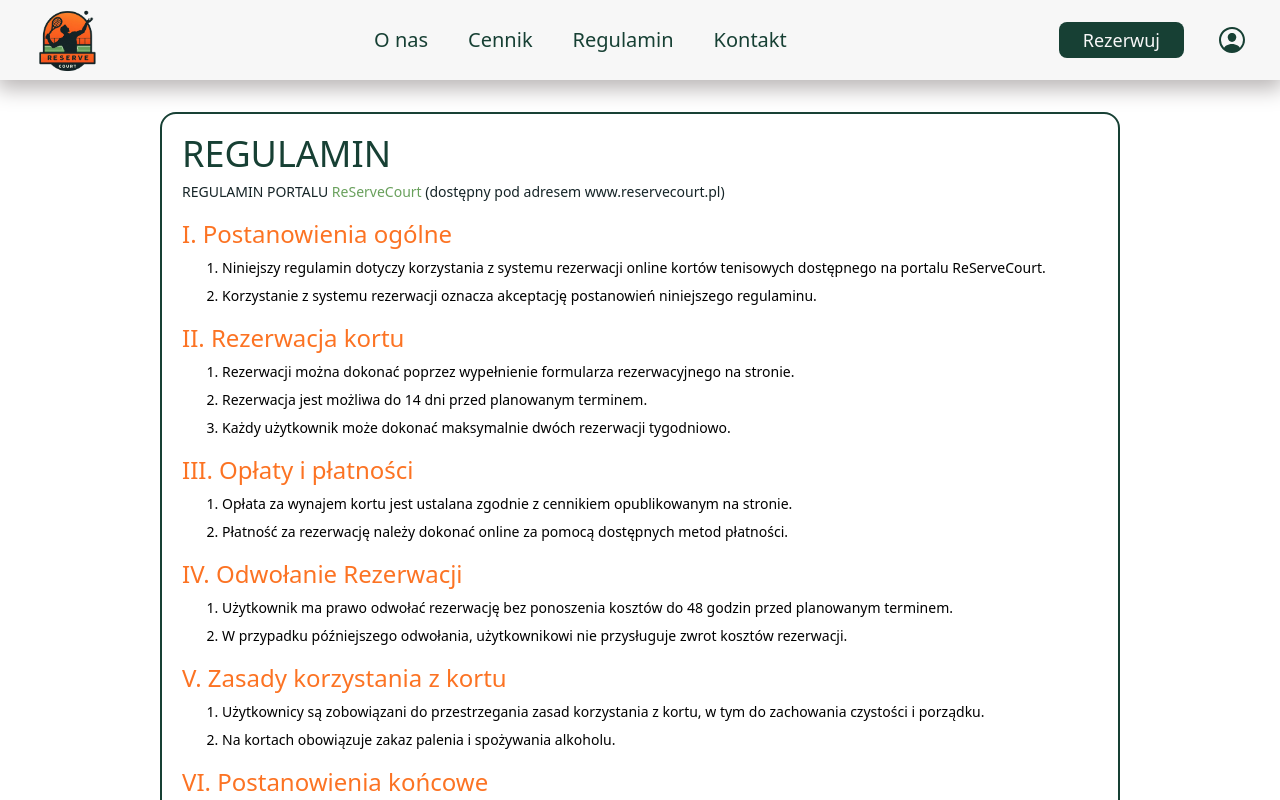
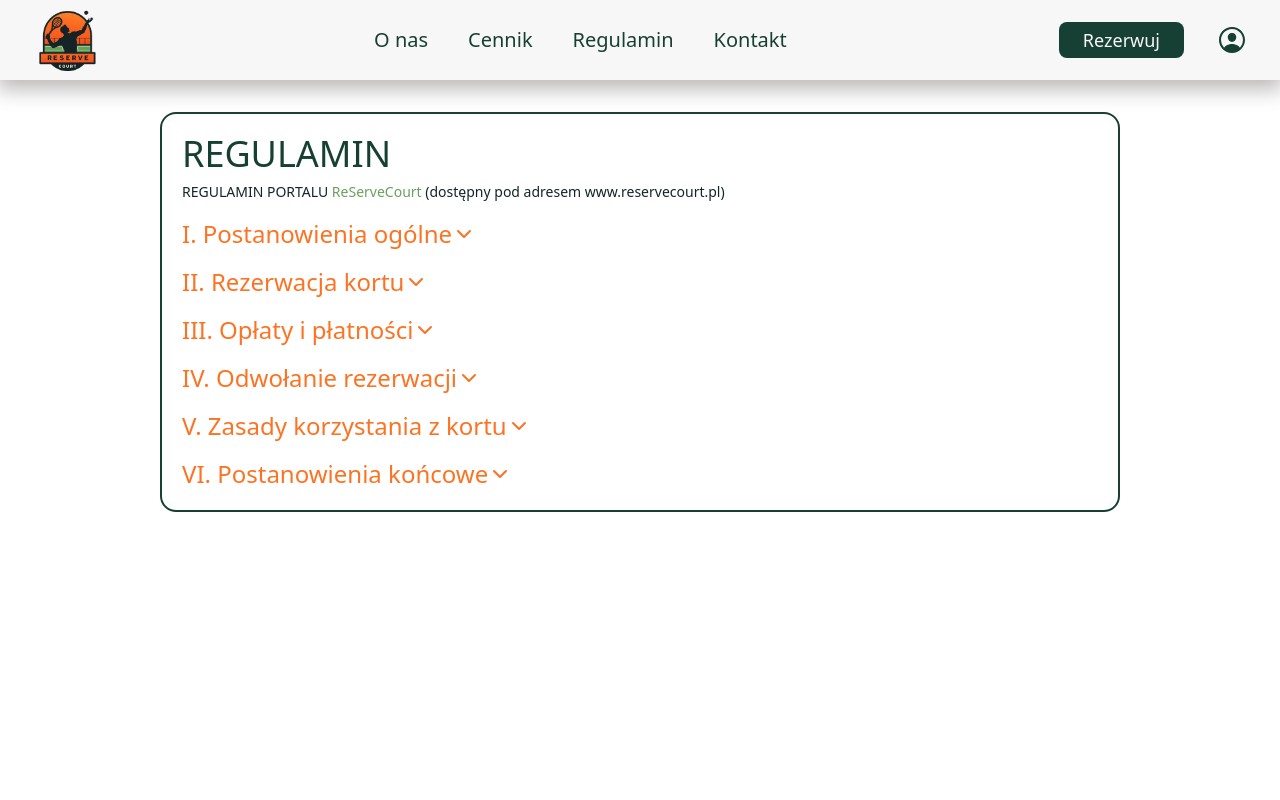
Before and after one commit to theImmortalCoders/reServeCourt_frontend, a Next.js app: page /rules in a window 1280 px wide. Shown: the top 800 px of the page. Built offline with nearby package versions, Linux system fonts and the light colour scheme.

Commit message:
refactor: #24 Drop-down lists

```diff
--- a/src/app/rules/page.tsx
+++ b/src/app/rules/page.tsx
@@ -1,6 +1,10 @@
+"use client";
+import { useState } from "react";
+import { FiChevronDown } from "react-icons/fi";
+
 function Point ({ children }: { children: React.ReactNode }) {
     return (
-        <h1 className="text-xl md:text-2xl text-mainOrange pt-2">{ children }</h1>
+        <span className="flex items-center text-base sm:text-xl md:text-2xl text-mainOrange pt-2 select-none">{ children }</span>
     )
 }
 
@@ -17,46 +21,66 @@ function Rule ({ children }: { children: React.ReactNode }) {
 }
 
 export default function Page() {
+
+    const [isVisible1, setIsVisible1] = useState<boolean>(false);
+    const [isVisible2, setIsVisible2] = useState<boolean>(false);
+    const [isVisible3, setIsVisible3] = useState<boolean>(false);
+    const [isVisible4, setIsVisible4] = useState<boolean>(false);
+    const [isVisible5, setIsVisible5] = useState<boolean>(false);
+    const [isVisible6, setIsVisible6] = useState<boolean>(false);
+
     return (
         <div className="flex flex-col items-center min-h-max">
-            <div className="m-8 p-5 w-3/4 h-auto border-2 border-darkGreen rounded-2xl space-y-2">
-                <div className="flex flex-col w-full items-center md:items-start text-center">
+            <div className="m-8 p-5 w-11/12 md:w-3/4 h-auto border-2 border-darkGreen rounded-2xl space-y-2">
+                <div className="flex flex-col w-full items-center md:items-start text-center md:text-left">
                     <h1 className="text-3xl md:text-4xl text-darkGreen">REGULAMIN</h1>
                     <p className="text-xs md:text-sm text-mainBlack mt-2">REGULAMIN PORTALU <span className="text-mainGreen">ReServeCourt</span> (dostępny pod adresem www.reservecourt.pl)</p>
                 </div>
-                <Point>I. Postanowienia ogólne</Point>
+                <Point>I. Postanowienia ogólne<FiChevronDown className={`cursor-pointer transform ${isVisible1 ? 'rotate-180' : ''}`} onClick={() => setIsVisible1(!isVisible1)}/></Point>
+                {isVisible1 &&(
                     <List>
                         <Rule>Niniejszy regulamin dotyczy korzystania z systemu rezerwacji online kortów tenisowych dostępnego na portalu ReServeCourt.</Rule>
                         <Rule>Korzystanie z systemu rezerwacji oznacza akceptację postanowień niniejszego regulaminu.</Rule>
                     </List>
-                <Point>II. Rezerwacja kortu</Point>
+                )}
+                <Point>II. Rezerwacja kortu<FiChevronDown className={`cursor-pointer transform ${isVisible2 ? 'rotate-180' : ''}`} onClick={() => setIsVisible2(!isVisible2)}/></Point>
+                {isVisible2 &&(
                     <List>
                         <Rule>Rezerwacji można dokonać poprzez wypełnienie formularza rezerwacyjnego na stronie.</Rule>
                         <Rule>Rezerwacja jest możliwa do 14 dni przed planowanym terminem.</Rule>
                         <Rule>Każdy użytkownik może dokonać maksymalnie dwóch rezerwacji tygodniowo.</Rule>
                     </List>
-                <Point>III. Opłaty i płatności</Point>
+                )}
+                <Point>III. Opłaty i płatności<FiChevronDown className={`cursor-pointer transform ${isVisible3 ? 'rotate-180' : ''}`} onClick={() => setIsVisible3(!isVisible3)}/></Point>
+                {isVisible3 &&(
                     <List>
                         <Rule>Opłata za wynajem kortu jest ustalana zgodnie z cennikiem opublikowanym na stronie.</Rule>
                         <Rule>Płatność za rezerwację należy dokonać online za pomocą dostępnych metod płatności.</Rule>
                     </List>
-                <Point>IV. Odwołanie Rezerwacji</Point>
+                )}
+                <Point>IV. Odwołanie rezerwacji<FiChevronDown className={`cursor-pointer transform ${isVisible4 ? 'rotate-180' : ''}`} onClick={() => setIsVisible4(!isVisible4)}/></Point>
+                {isVisible4 &&(
                     <List>
                         <Rule>
                             Użytkownik ma prawo odwołać rezerwację bez ponoszenia kosztów do 48 godzin przed planowanym terminem.
                         </Rule>
                         <Rule>W przypadku późniejszego odwołania, użytkownikowi nie przysługuje zwrot kosztów rezerwacji.</Rule>
                     </List>
-                <Point>V. Zasady korzystania z kortu</Point>
+                )}
+                <Point>V. Zasady korzystania z kortu<FiChevronDown className={`cursor-pointer transform ${isVisible5 ? 'rotate-180' : ''}`} onClick={() => setIsVisible5(!isVisible5)}/></Point>
+                {isVisible5 &&(
                     <List>
                         <Rule>Użytkownicy są zobowiązani do przestrzegania zasad korzystania z kortu, w tym do zachowania czystości i porządku.</Rule>
                         <Rule>Na kortach obowiązuje zakaz palenia i spożywania alkoholu.</Rule>
                     </List>
-                <Point>VI. Postanowienia końcowe</Point>
+                )}
+                <Point>VI. Postanowienia końcowe<FiChevronDown className={`cursor-pointer transform ${isVisible6 ? 'rotate-180' : ''}`} onClick={() => setIsVisible6(!isVisible6)}/></Point>
+                {isVisible6 &&(
                     <List>
                         <Rule>Właściciel kortów zastrzega sobie prawo do zmiany regulaminu.</Rule>
                         <Rule>W sprawach nieuregulowanych niniejszym regulaminem zastosowanie mają przepisy ogólne prawa.</Rule>
                     </List>
+                )}
             </div>
         </div>
     )
```
Lines whose indentation alone changed are shown as unchanged.
